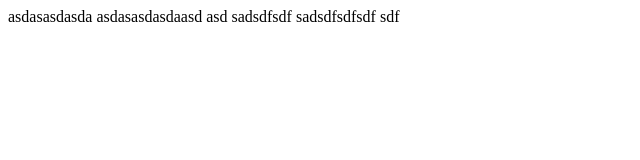
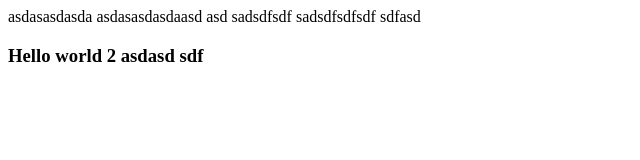
Before and after one commit to sergeibelialov1234/conflict-test, a plain HTML site: page index.html in a window 1280 px wide. Shown: the whole page, without its empty margins (0-640 px from the left). Drawn offline with Linux system fonts and the light colour scheme.

Commit message:
hello wrold 2

```diff
--- a/index.html
+++ b/index.html
@@ -12,7 +12,7 @@
     asd
     sadsdfsdf
     sadsdfsdfsdf
-    sdf
-
+    sdfasd
+                     <h3>Hello world 2 asdasd sdf</h3>
 </body>
 </html>
```
